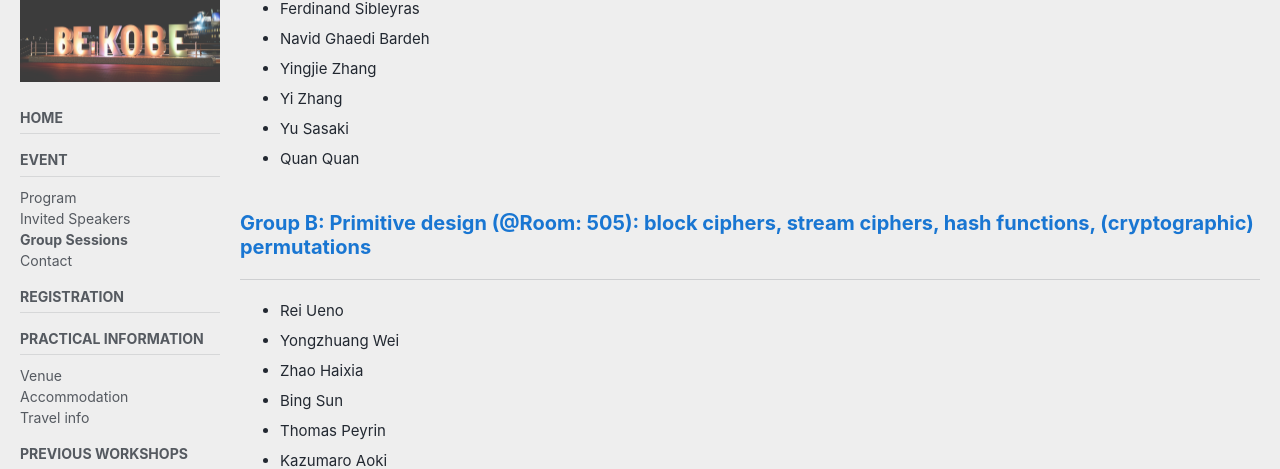
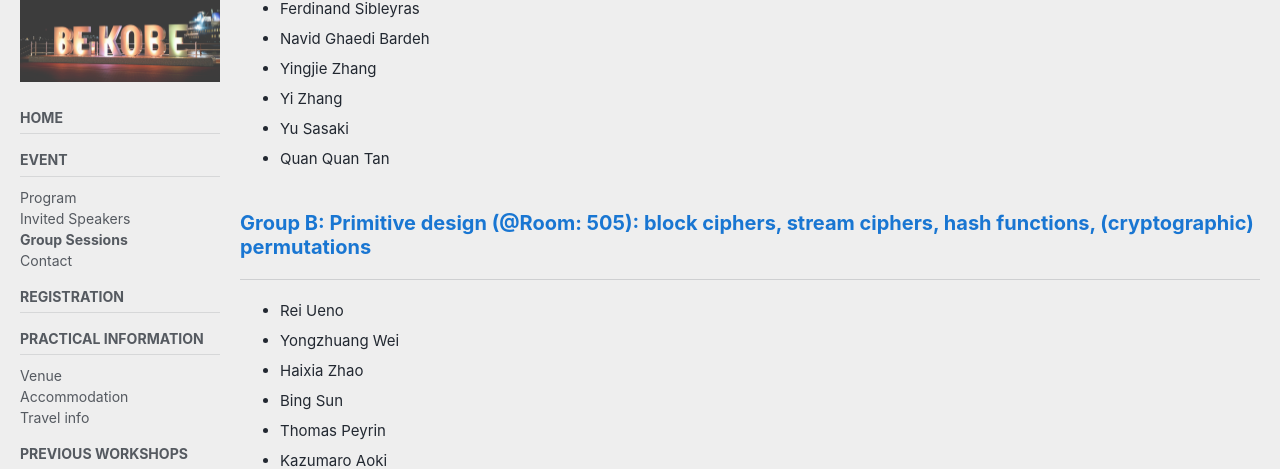
Before and after one commit to askworkshop/ask2019, a Jekyll site: the page built from groups.md, in a window 1280 px wide and 900 px high, scrolled down 961 px. Shown: the part 111-580 px from the top of the window. Built offline with Jekyll 4.4.1, drawn with Linux system fonts in a browser that asks for light colours; cached includes are drawn as plain includes; nearby versions of some CDN libraries; our own code applies the rules of GitHub Pages for plain Markdown files.

Commit message:
minor change

```diff
--- a/groups.md
+++ b/groups.md
@@ -44,13 +44,13 @@ Groups and members of each group are as follows.
 - Yingjie Zhang
 - Yi Zhang
 - Yu Sasaki
-- Quan Quan
+- Quan Quan Tan
 
 ### Group B: Primitive design (@Room: 505): block ciphers, stream ciphers, hash functions, (cryptographic) permutations
 ---
 - Rei Ueno
 - Yongzhuang Wei
-- Zhao  Haixia
+- Haixia Zhao
 - Bing Sun
 - Thomas Peyrin
 - Kazumaro Aoki
```
